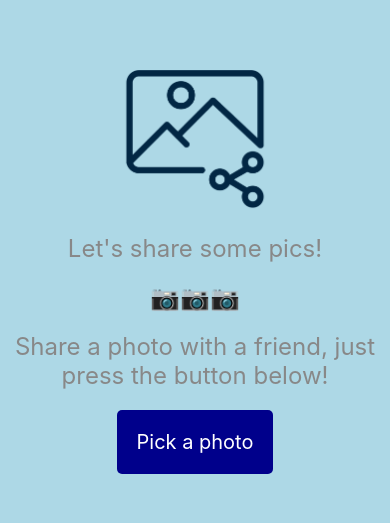
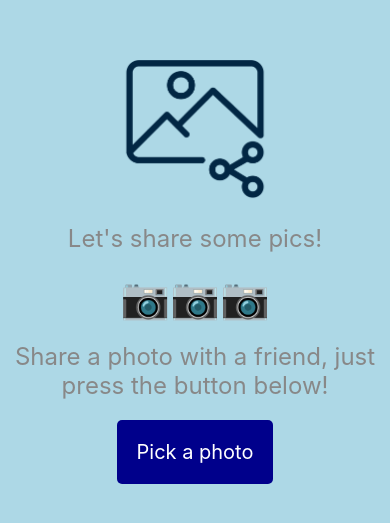
Before and after one commit to Technigo/project-react-native-app, a React Native app: screen / in a window 390 px wide. Shown: the part 153-676 px from the top of the page. Built offline with nearby package versions, Linux system fonts and the light colour scheme.

Commit message:
Adjusted permission to askAsync instead of getAsync and updated readme

```diff
--- a/App.js
+++ b/App.js
@@ -19,6 +19,11 @@ const Title = styled.Text`
   text-align: center;
   margin-bottom: 20px;
 `
+const TitleCameraIcon = styled.Text`
+  font-size: 40px;
+  text-align: center;
+  margin-bottom: 20px;
+`
 const Logo = styled.Image`
   width: 150px;
   height: 150px;
@@ -30,9 +35,10 @@ const ButtonPickImage = styled.TouchableOpacity`
   border-radius: 5px;
 `
 const ButtonShare = styled.TouchableOpacity`
-  background-color: darkgreen;
+  background-color: darkblue;
   padding: 20px;
   border-radius: 5px;
+  margin-top: 20px;
 `
 const ButtonText = styled.Text`
   font-size: 20px;
@@ -47,8 +53,8 @@ const ImageContainer = styled.View`
 const PickedImage = styled.Image`
   width: 300px;
   height: 300px;
+  border: 2px solid white;
 `
-
 
 const App = () => {
   const [selectedImage, setSelectedImage] = useState(null)
@@ -56,7 +62,7 @@ const App = () => {
   const openImagePickerAsync = async () => {
     if (Constants.platform.ios) {
       const { status } = await
-        Permissions.getAsync(Permissions.CAMERA_ROLL)
+        Permissions.askAsync(Permissions.CAMERA_ROLL)
 
       if (status !== "granted") {
         alert("Hey! Permission to camera roll is required to make this work.")
@@ -101,7 +107,7 @@ const App = () => {
         <Logo source={logo} />
       </View>
       <Title>Let's share some pics!</Title>
-      <Title>📷📷📷</Title>
+      <TitleCameraIcon>📷📷📷</TitleCameraIcon>
       <Title>Share a photo with a friend, just press the button below!</Title>
       <ButtonPickImage onPress={openImagePickerAsync}>
         <ButtonText>Pick a photo</ButtonText>
```
Also changed, not shown: 1 other file (tests, documents, lock files or other folders).
